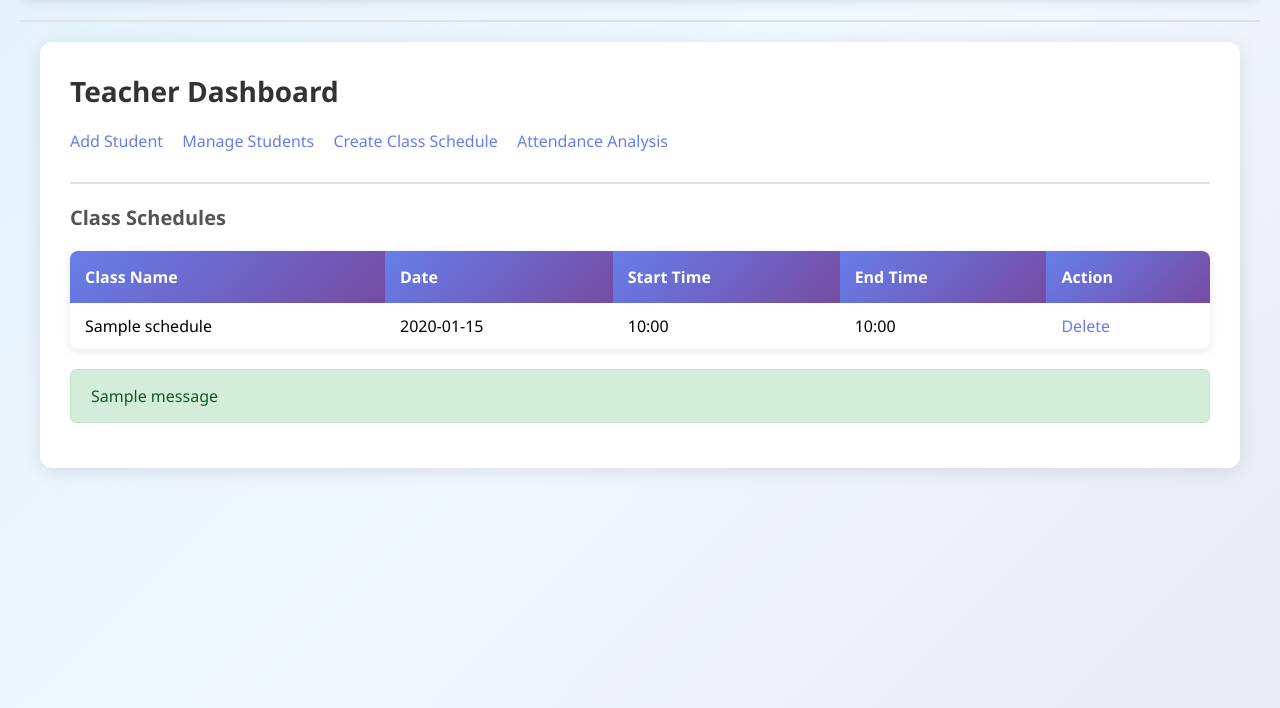
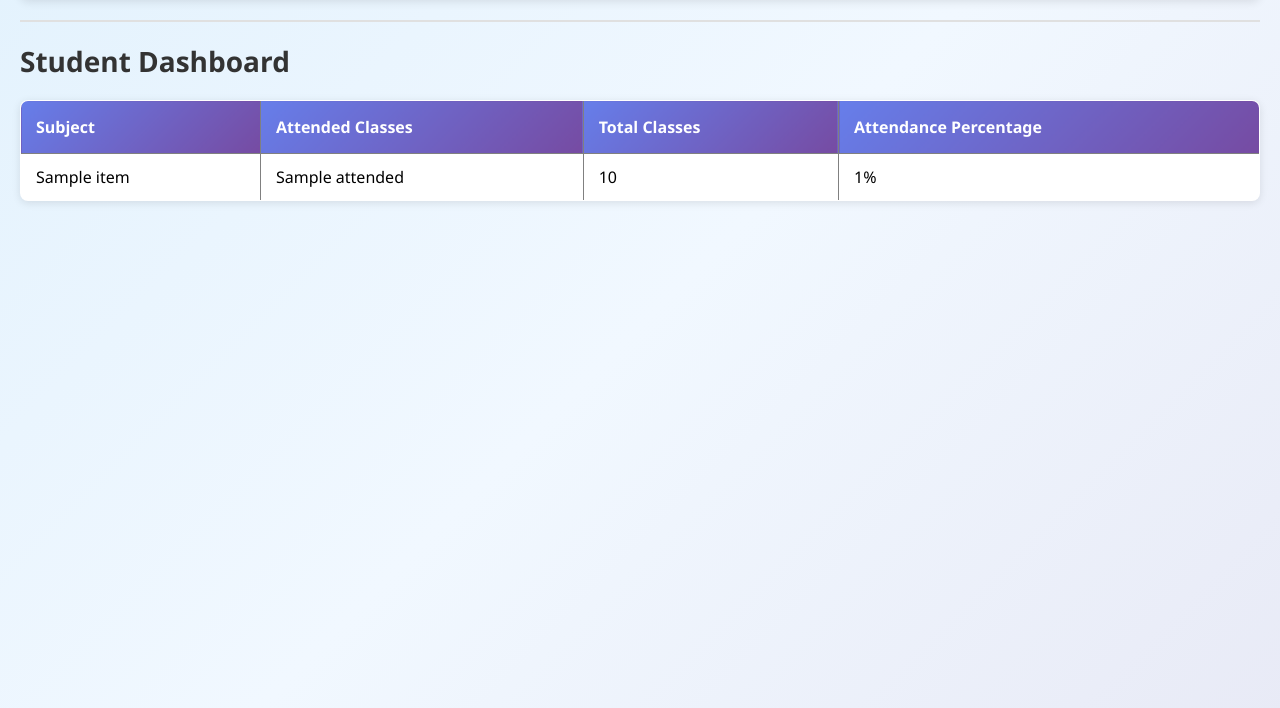
Before and after one commit to pagidelaprashanth99-bit/student_manager, a Flask app: template app/templates/teacher/dashboard.html in a window 1280 px wide. Shown: the part 72-780 px from the top of the page. Run offline with Flask 3, Linux system fonts and the light colour scheme; the template is opened without the code that fills it: most values are stand-ins (such as "Sample title", 1, 10 or a date in 2020); one stand-in notice (Sample message) is shown; parts of the project's set-up code (start-up, migrations or seed data) failed here and were passed over.

Commit message:
Update dashboard.html

```diff
--- a/app/templates/teacher/dashboard.html
+++ b/app/templates/teacher/dashboard.html
@@ -1,51 +1,32 @@
 {% extends "base.html" %}
+
 {% block content %}
-<div class="content-container">
-    <h2>Teacher Dashboard</h2>
-    <div style="margin: 20px 0;">
-        <a href="/teacher/add-student" style="display: inline-block; margin-right: 15px; margin-bottom: 10px;">Add Student</a>
-        <a href="/teacher/students" style="display: inline-block; margin-right: 15px; margin-bottom: 10px;">Manage Students</a>
-        <a href="/teacher/create-class" style="display: inline-block; margin-right: 15px; margin-bottom: 10px;">Create Class Schedule</a>
-        <a href="/teacher/analysis" style="display: inline-block; margin-bottom: 10px;">Attendance Analysis</a>
-    </div>
 
-    <hr>
-    <h3>Class Schedules</h3>
-    {% if schedules %}
-    <table>
-        <thead>
+<h2>Student Dashboard</h2>
+
+<table border="1" cellpadding="10">
+
     <tr>
-                <th>Class Name</th>
-                <th>Date</th>
-                <th>Start Time</th>
-                <th>End Time</th>
-                <th>Action</th>
+        <th>Subject</th>
+        <th>Attended Classes</th>
+        <th>Total Classes</th>
+        <th>Attendance Percentage</th>
     </tr>
-        </thead>
-        <tbody>
-            {% for schedule in schedules %}
+
+    {% for item in result %}
     <tr>
-                <td>{{ schedule.class_name }}</td>
-                <td>{{ schedule.class_date.strftime('%Y-%m-%d') if schedule.class_date else 'N/A' }}</td>
-                <td>{{ schedule.start_time.strftime('%H:%M') }}</td>
-                <td>{{ schedule.end_time.strftime('%H:%M') }}</td>
-                <td><a href="/teacher/delete-class/{{ schedule.id }}" onclick="return confirm('Delete this class schedule?')">Delete</a></td>
+
+        <td>{{ item.subject }}</td>
+
+        <td>{{ item.attended }}</td>
+
+        <td>{{ item.total }}</td>
+
+        <td>{{ item.percentage }}%</td>
+
     </tr>
     {% endfor %}
-        </tbody>
+
 </table>
-    {% else %}
-    <p>No class schedules created yet. <a href="/teacher/create-class">Create one now</a></p>
-    {% endif %}
 
-    {% with messages = get_flashed_messages(with_categories=true) %}
-        {% if messages %}
-            {% for category, message in messages %}
-                <div class="flash-message flash-{{ category }}">
-                    {{ message }}
-                </div>
-            {% endfor %}
-        {% endif %}
-    {% endwith %}
-</div>
 {% endblock %}
```
Lines whose indentation alone changed are shown as unchanged.
